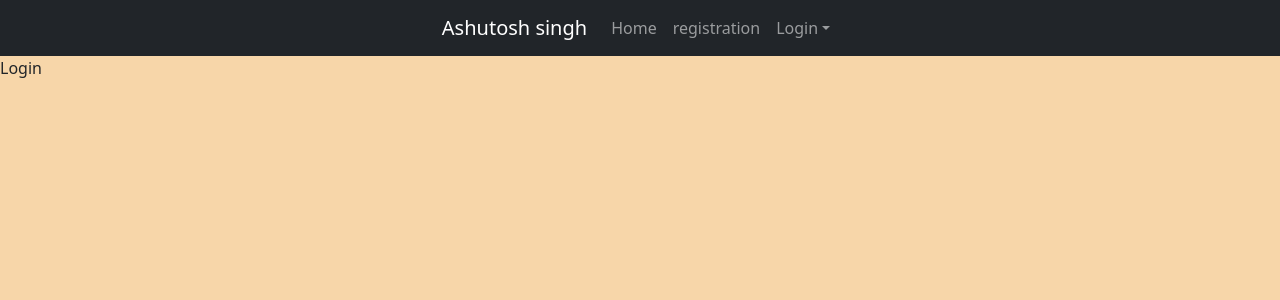
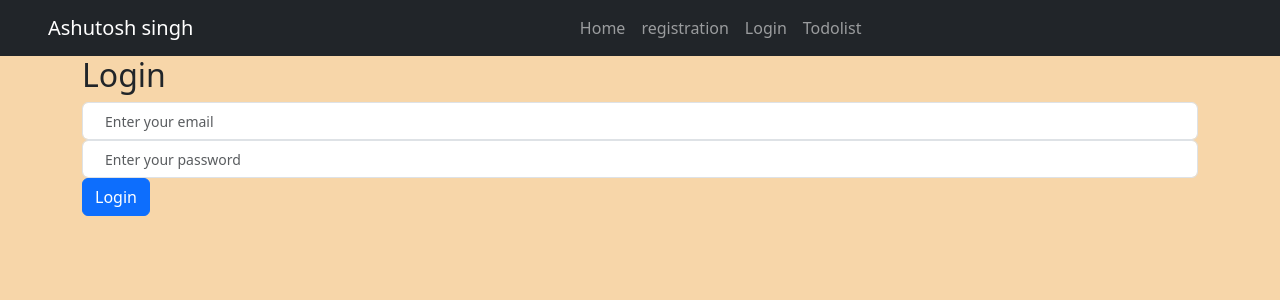
Before and after one commit to CrazyAshu34/Login, a React (Vite) app: page /login in a window 1280 px wide. Shown: the top 300 px of the page. Built offline with nearby package versions, Linux system fonts and the light colour scheme.

Commit message:
after making login page

```diff
--- a/src/App.jsx
+++ b/src/App.jsx
@@ -6,6 +6,7 @@ import Registration from "./component/Registration"
 import Login from './component/Login';
 import Todolist from './component/Todolist';
 import Home from './component/Home';
+import Company from './component/Company';
 
 const App = () => {
   // console.log(`EVERTHING IS GOOD`)
@@ -18,6 +19,7 @@ const App = () => {
         <Route path='/registration' element={<Registration />} />
         <Route path='/login' element={<Login />} />
         <Route path='/todolist' element={<Todolist />} />
+        <Route path='/company' element={<Company />} />
       </Routes>
     </>
   );
--- /dev/null
+++ b/src/component/Company.jsx
@@ -0,0 +1,13 @@
+import React from 'react'
+function Company() {
+  return (
+    <>
+      <div className='d-flex justify-content-center align-items-center ' style={{ height: '50vh' }}>
+        <div>
+          <h1>congratulation!!! you loged in successfully </h1>
+        </div>
+      </div>
+    </>
+  )
+}
+export default Company
--- a/src/component/Element.jsx
+++ b/src/component/Element.jsx
@@ -8,15 +8,12 @@ function Element() {
         <Navbar.Toggle aria-controls="basic-navbar-nav" />
         <Container fluid className='px-0 d-flex justify-content-center'>
           <Navbar.Collapse id="basic-navbar-nav">
-            <Nav className="mx-auto text-white">
-              <Navbar.Brand as={Link} to="/">Ashutosh singh</Navbar.Brand>
+            <Navbar.Brand as={Link} to="/" className='ps-5'>Ashutosh singh</Navbar.Brand>
+            <Nav className="mx-auto text-white pe-5">
               <Nav.Link as={Link} to="/">Home</Nav.Link>
               <Nav.Link as={Link} to="/registration">registration</Nav.Link>
-              <NavDropdown title="Login" id="basic-nav-dropdown">
-                <NavDropdown.Item as={Link} to="/login">Login</NavDropdown.Item>
-                <NavDropdown.Divider />
-                <NavDropdown.Item as={Link} to="/todolist">Todolist</NavDropdown.Item>
-              </NavDropdown>
+              <Nav.Link as={Link} to="/login">Login</Nav.Link>
+              <Nav.Link as={Link} to="/todolist">Todolist</Nav.Link>
             </Nav>
           </Navbar.Collapse>
         </Container>
--- a/src/component/Login.jsx
+++ b/src/component/Login.jsx
@@ -1,9 +1,74 @@
-import React from 'react'
+import React from 'react';
+import { Formik, Form, Field, ErrorMessage } from 'formik';
+import * as Yup from 'yup';
+import { useNavigate } from 'react-router-dom'; // Import useNavigate from react-router-dom
 
-function Login() {
+const Login = () => {
+  const navigate = useNavigate(); // Get navigate function from useNavigate hook
+
+  const validationSchema = Yup.object().shape({
+    email: Yup.string().email('Invalid email').required('Email is required'),
+    password: Yup.string().required('Password is required'),
+  });
+
+  const handleLogin = (values, { resetForm }) => {
+    // Your login logic here, validate against stored credentials
+    // Example: check against storedDataOnLocal or backend API
+    // For simplicity, assume storedDataOnLocal holds user data
+
+    const storedData = JSON.parse(localStorage.getItem('storedDataOnLocal')) || [];
+    const user = storedData.find(item => item.formData.email === values.email);
+
+    if (user && user.formData.password === values.password) {
+      // Successful login logic, navigate to Company page
+      alert('Login successful!');
+      resetForm();
+      navigate('/company'); // Navigate to '/company' route
+    } else {
+      // Failed login logic, handle error (e.g., display error message)
+      alert('Invalid credentials. Please try again.');
+    }
+  };
+
   return (
-    <div>Login</div>
-  )
-}
+    <div className="container">
+      <h2>Login</h2>
+      <Formik
+        initialValues={{
+          email: '',
+          password: '',
+        }}
+        validationSchema={validationSchema}
+        onSubmit={handleLogin}
+      >
+        {({ errors, touched, isSubmitting }) => (
+          <Form>
+            <div className="form-group">
+              <Field
+                name="email"
+                type="email"
+                className={`form-control ${touched.email && errors.email ? 'is-invalid' : ''}`}
+                placeholder="Enter your email"
+              />
+              <ErrorMessage name="email" component="div" className="invalid-feedback" />
+            </div>
+            <div className="form-group">
+              <Field
+                name="password"
+                type="password"
+                className={`form-control ${touched.password && errors.password ? 'is-invalid' : ''}`}
+                placeholder="Enter your password"
+              />
+              <ErrorMessage name="password" component="div" className="invalid-feedback" />
+            </div>
+            <button type="submit" className="btn btn-primary" disabled={isSubmitting}>
+              Login
+            </button>
+          </Form>
+        )}
+      </Formik>
+    </div>
+  );
+};
 
-export default Login
+export default Login;
--- a/src/component/Registration.css
+++ b/src/component/Registration.css
@@ -1,3 +1,4 @@
+
 input::placeholder {
     font-size: 14px;
     padding-left: 10px;
--- a/src/component/Todolist.jsx
+++ b/src/component/Todolist.jsx
@@ -40,10 +40,10 @@ function Todolist() {
           {formDataList.map((item, index) => (
             <tr key={index}>
               <td>{item.id}</td>
-              <td>{item.fullName}</td>
-              <td>{item.email}</td>
-              <td>{item.password}</td>
-              <td>{item.confirmPassword}</td>
+              <td>{item.formData.fullName}</td>
+              <td>{item.formData.email}</td>
+              <td>{item.formData.password}</td>
+              <td>{item.formData.confirmPassword}</td>
               <td><button onClick={() => handleDelete(item.id)} className='btn btn-danger'>Delete</button></td>
               <td><button onClick={() => handleEdit(item.id)} className='btn btn-success'>Edit</button></td>
             </tr>
```
